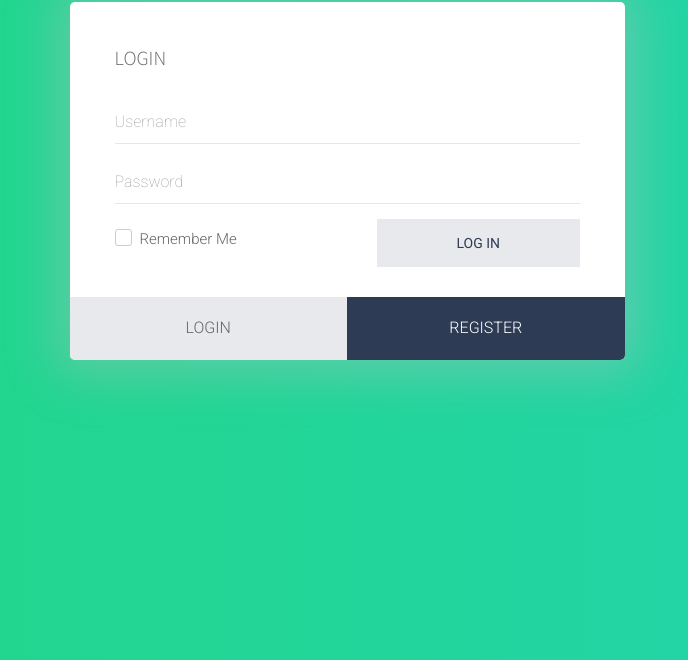
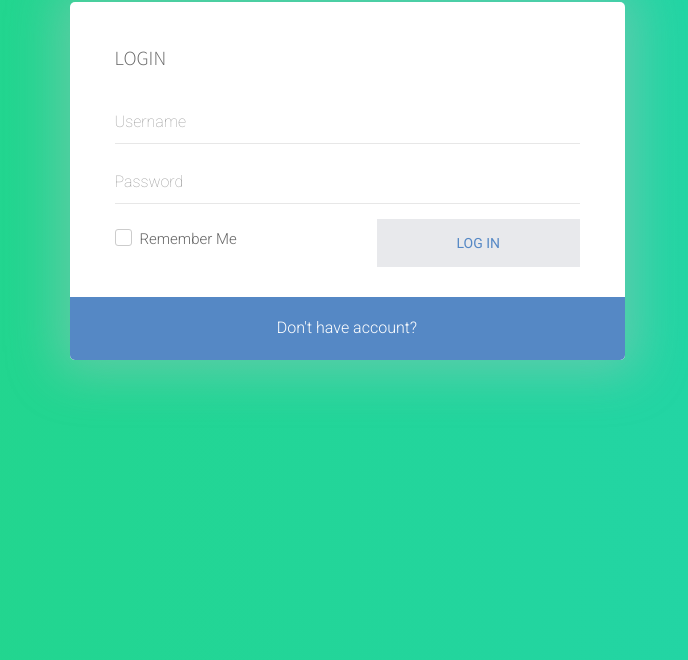
Before and after one commit to pradeepsekart/settlebot, a plain HTML site: page index.html in a window 1280 px wide. Shown: the part 140-800 px from the top of the page, without its empty margins (293-981 px from the left). Drawn offline with nearby package versions, Linux system fonts and the light colour scheme.

Commit message:
Fixed Login & Register Button Transition

```diff
--- a/css/style.css
+++ b/css/style.css
@@ -135,7 +135,7 @@ label {
 }
 .panel-login>.panel-heading .register {
   padding: 20px 30px;
-  background: #2d3b55;
+  background: #5588C5;
   border-bottom-right-radius: 5px;
 }
 .panel-login>.panel-heading a{
@@ -155,8 +155,18 @@ label {
 .panel-login>.panel-heading a#login-form-link {
   width: 100%;
   text-align: center;
+
 }
 
+.login,.register{
+    background-color:  #5588C5;
+    color:#fff;
+}
+
+.register,.login{
+    border-bottom-left-radius: 5px;
+    border-bottom-right-radius: 5px;
+}
 .panel-login input[type="text"],.panel-login input[type="email"],.panel-login input[type="password"] {
   height: 45px;
   border: 0;
@@ -181,7 +191,7 @@ label {
 .btn-login {
   background-color: #E8E9EC;
   outline: none;
-  color: #2D3B55;
+  color: #5588C5;
   font-size: 14px;
   height: auto;
   font-weight: normal;
@@ -194,7 +204,7 @@ label {
 .btn-login:hover,
 .btn-login:focus {
   color: #fff;
-  background-color: #2D3B55;
+  background-color: #5588C5;
 }
 .forgot-password {
   text-decoration: underline;
@@ -209,7 +219,7 @@ label {
 .btn-register {
   background-color: #E8E9EC;
   outline: none;
-  color: #2D3B55;
+  color: #5588C5;
   font-size: 14px;
   height: auto;
   font-weight: normal;
@@ -222,5 +232,5 @@ label {
 .btn-register:hover,
 .btn-register:focus {
   color: #fff;
-  background-color: #2D3B55;
+  background-color: #5588C5;
 }
--- a/index.html
+++ b/index.html
@@ -10,7 +10,10 @@
     <script>
 
     $(document).ready(function() {
+        $('#log-btn').hide();
     $('#login-form-link').click(function(e) {
+        $('#log-btn').hide();
+        $('#reg-btn').show();
     	$("#login-form").delay(100).fadeIn(100);
  		$("#register-form").fadeOut(100);
 		$('#register-form-link').removeClass('active');
@@ -18,6 +21,8 @@
 		e.preventDefault();
 	});
 	$('#register-form-link').click(function(e) {
+        $('#log-btn').show();
+        $('#reg-btn').hide();
 		$("#register-form").delay(100).fadeIn(100);
  		$("#login-form").fadeOut(100);
 		$('#login-form-link').removeClass('active');
@@ -88,11 +93,11 @@
         </div>
         <div class="panel-heading">
           <div class="row">
-            <div class="col-xs-6 tabs text-center">
-              <a href="#" class="active" id="login-form-link"><div class="login">LOGIN</div></a>
+            <div class="col-xs-12 tabs text-center" id="log-btn">
+              <a href="#" class="active" id="login-form-link"><div class="login">Already have an account?</div></a>
             </div>
-            <div class="col-xs-6 tabs text-center">
-              <a href="#" id="register-form-link"><div class="register">REGISTER</div></a>
+            <div class="col-xs-12 tabs text-center" id="reg-btn">
+              <a href="#" id="register-form-link"><div class="register">Don't have account?</div></a>
             </div>
           </div>
         </div>
```
